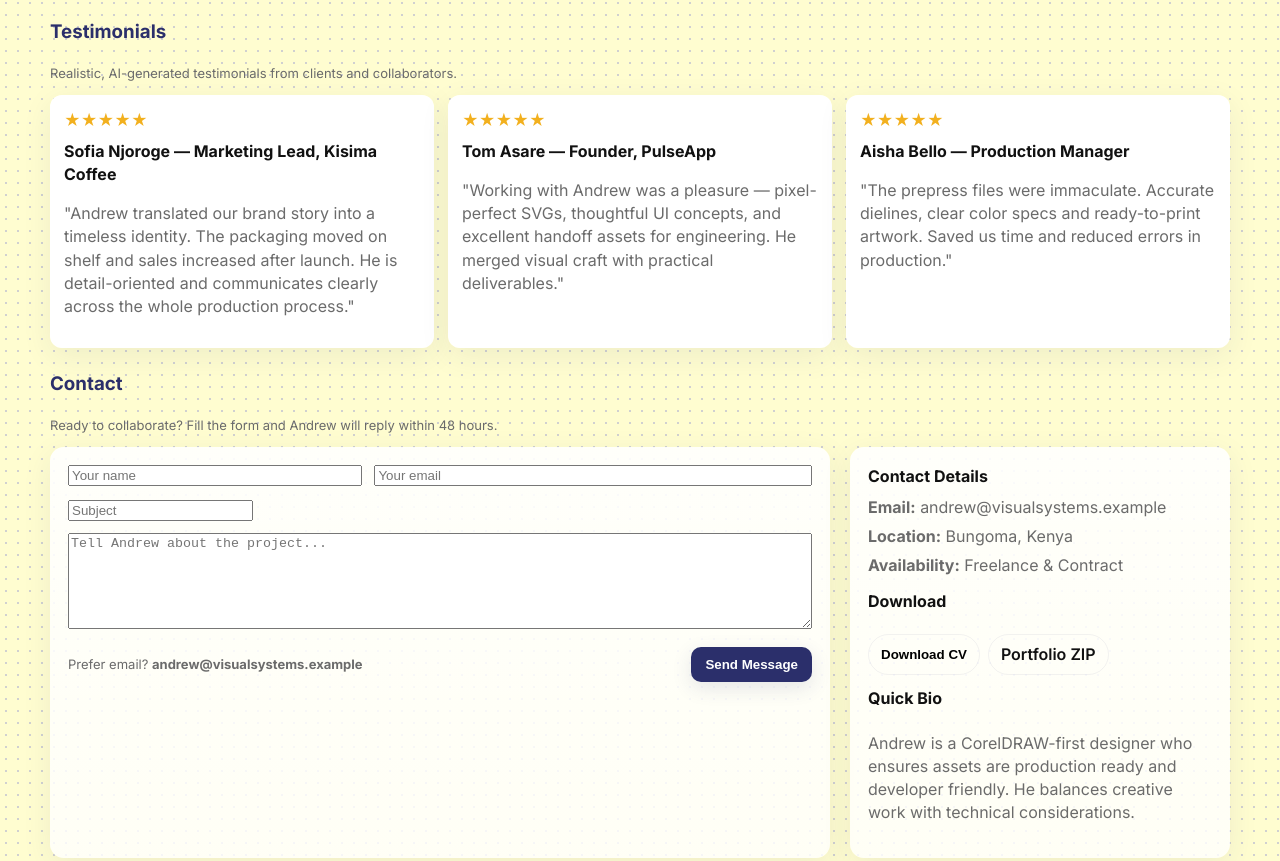
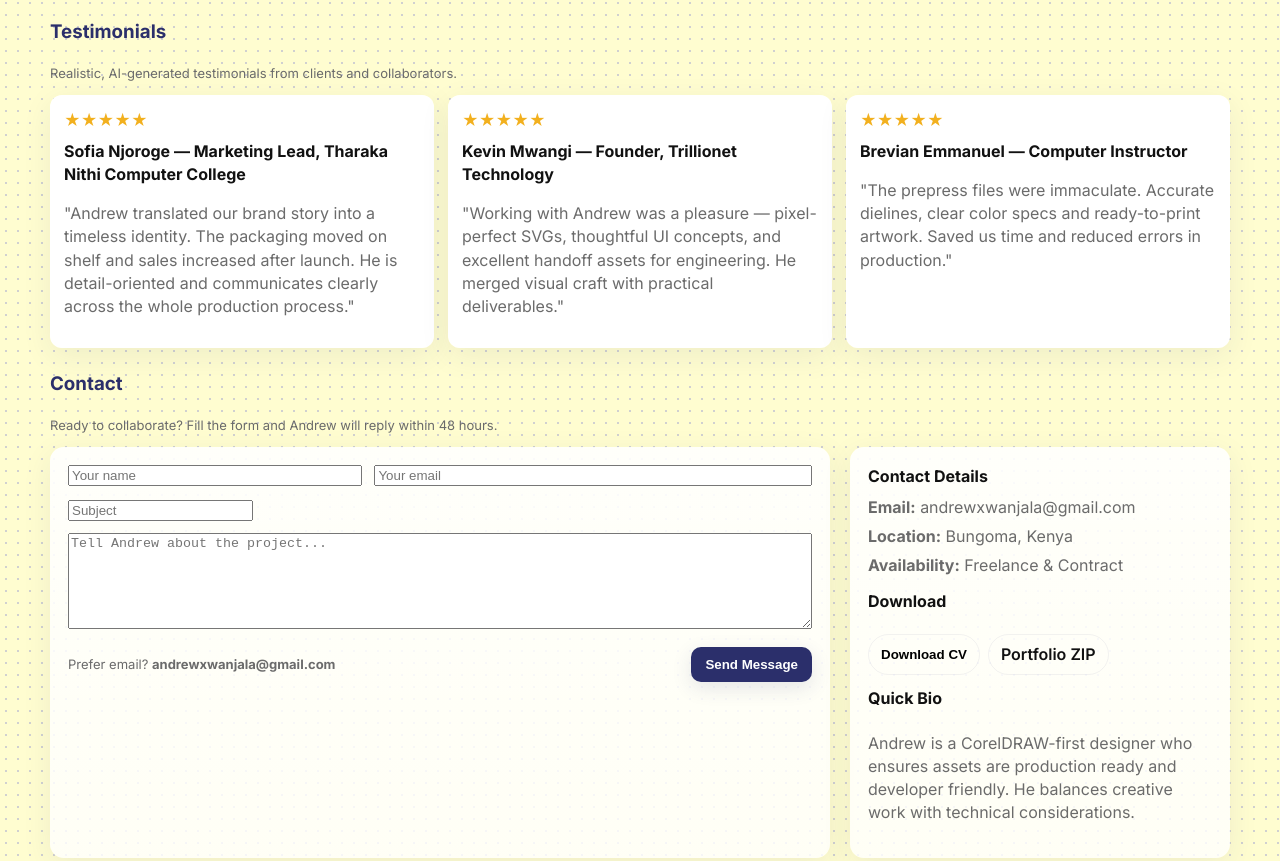
Before and after one commit to brave-0001/andrew, a plain HTML site: page index.html in a window 1280 px wide. Shown: the part 2379-3240 px from the top of the page. Drawn offline with Linux system fonts and the light colour scheme.

Commit message:
Update index.html

```diff
--- a/index.html
+++ b/index.html
@@ -561,19 +561,19 @@
     <div class="testimonials">
       <div class="test-card fade-up">
         <div class="stars">★★★★★</div>
-        <div style="font-weight:700">Sofia Njoroge — Marketing Lead, Kisima Coffee</div>
+        <div style="font-weight:700">Sofia Njoroge — Marketing Lead, Tharaka Nithi Computer College</div>
         <p class="muted">"Andrew translated our brand story into a timeless identity. The packaging moved on shelf and sales increased after launch. He is detail-oriented and communicates clearly across the whole production process."</p>
       </div>
 
       <div class="test-card fade-up delay-1">
         <div class="stars">★★★★★</div>
-        <div style="font-weight:700">Tom Asare — Founder, PulseApp</div>
+        <div style="font-weight:700">Kevin Mwangi — Founder, Trillionet Technology</div>
         <p class="muted">"Working with Andrew was a pleasure — pixel-perfect SVGs, thoughtful UI concepts, and excellent handoff assets for engineering. He merged visual craft with practical deliverables."</p>
       </div>
 
       <div class="test-card fade-up delay-2">
         <div class="stars">★★★★★</div>
-        <div style="font-weight:700">Aisha Bello — Production Manager</div>
+        <div style="font-weight:700">Brevian Emmanuel — Computer Instructor</div>
         <p class="muted">"The prepress files were immaculate. Accurate dielines, clear color specs and ready-to-print artwork. Saved us time and reduced errors in production."</p>
       </div>
     </div>
@@ -598,7 +598,7 @@
         </div>
 
         <div style="margin-top:12px; display:flex; align-items:center; justify-content:space-between; gap:12px; flex-wrap:wrap">
-          <div class="muted" style="font-size:13px">Prefer email? <strong>andrew@visualsystems.example</strong></div>
+          <div class="muted" style="font-size:13px">Prefer email? <strong>andrewxwanjala@gmail.com</strong></div>
           <div class="submit-wrap">
             <button class="btn" type="submit">Send Message</button>
           </div>
@@ -610,7 +610,7 @@
       <aside class="card">
         <h4 style="margin:0">Contact Details</h4>
         <div class="muted" style="margin-top:8px">
-          <div><strong>Email:</strong> andrew@visualsystems.example</div>
+          <div><strong>Email:</strong> andrewxwanjala@gmail.com</div>
           <div style="margin-top:6px"><strong>Location:</strong> Bungoma, Kenya</div>
           <div style="margin-top:6px"><strong>Availability:</strong> Freelance & Contract</div>
         </div>
@@ -618,7 +618,7 @@
         <h4 style="margin-top:12px">Download</h4>
         <div style="display:flex; gap:8px; margin-top:8px">
           <button class="filter-btn" onclick="downloadCV()">Download CV</button>
-          <a class="filter-btn" href="#" onclick="alert('Pretend download: Andrew_Portfolio.zip')">Portfolio ZIP</a>
+          <a class="filter-btn" href="#" onclick="alert(Contact Andrew Through Email!)">Portfolio ZIP</a>
         </div>
 
         <h4 style="margin-top:12px">Quick Bio</h4>
@@ -628,7 +628,7 @@
   </section>
 
   <footer>
-    © <span id="yr"></span> Andrew Mwangi — Design • CorelDRAW • Tech
+    © <span id="yr"></span> Andrew Wanjala — Design • CorelDRAW • Tech
   </footer>
 
 </main>
@@ -783,4 +783,5 @@
   });
 </script>
 </body>
+
 </html>
```
